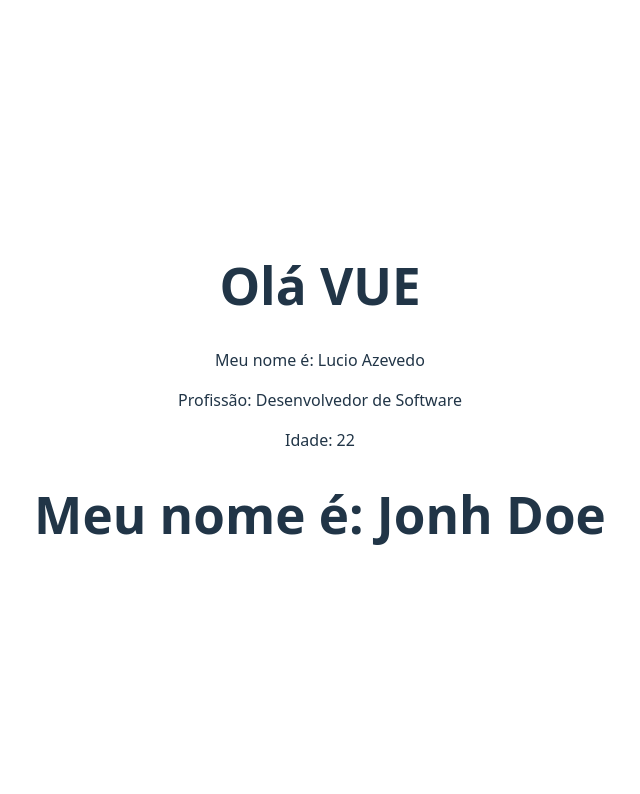
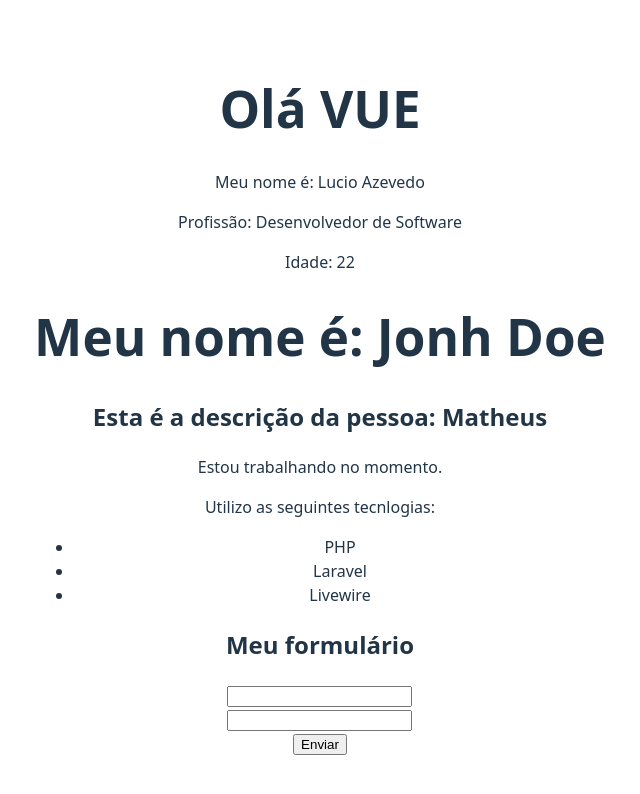
Before and after one commit to Lucio-Gabriel/Vue-Course, a Vue app: page / in a window 1280 px wide. Shown: the top 794 px of the page, without its empty margins (320-960 px from the left). Built offline with nearby package versions, Linux system fonts and the light colour scheme.

Commit message:
Components

```diff
--- a/src/App.vue
+++ b/src/App.vue
@@ -1,17 +1,20 @@
 <template>
   <FirstComponent />
   <LifeCycle />
+  <Person />
 </template>
 
 <script>
   import FirstComponent from './components/FirstComponent.vue';
   import LifeCycle from './components/LifeCycle.vue';
+  import Person from './components/Person.vue';
 
   export default {
     name: 'App',
     components: {
       FirstComponent,
-      LifeCycle
+      LifeCycle,
+      Person
     }
   }
 </script>
--- /dev/null
+++ b/src/components/Form.vue
@@ -0,0 +1,30 @@
+<template>
+    <div>
+        <h2>Meu formulário</h2>
+
+        <form action="">
+            <div>
+                <InputText />
+            </div>
+            <div>
+                <InputText />
+            </div>
+            <div>
+                <Submit />
+            </div>
+        </form>
+    </div>
+</template>
+
+<script>
+    import InputText from './form/InputText.vue';
+    import Submit from './form/Submit.vue';
+
+    export default {
+        name: "Form",
+        components: {
+            InputText,
+            Submit
+        }
+    }
+</script>
--- /dev/null
+++ b/src/components/Information.vue
@@ -0,0 +1,17 @@
+<template>
+    <div>
+        <p>Estou trabalhando no momento.</p>
+        <p>Utilizo as seguintes tecnlogias:</p>
+        <ul>
+            <li>PHP</li>
+            <li>Laravel</li>
+            <li>Livewire</li>
+        </ul>
+    </div>
+</template>
+
+<script>
+    export default {
+        name: "Information"
+    }
+</script>
--- /dev/null
+++ b/src/components/Person.vue
@@ -0,0 +1,25 @@
+<template>
+    <div>
+        <h2>Esta é a descrição da pessoa: {{ name }}</h2>
+        <information />
+        <Form />
+    </div>
+</template>
+
+<script>
+    import Information from './Information.vue';
+    import Form from './Form.vue';
+
+    export default {
+        name: "Pessoa",
+        components: {
+            Information,
+            Form
+        },
+        data() {
+            return {
+                name: "Matheus"
+            }
+        }
+    }
+</script>
--- /dev/null
+++ b/src/components/form/InputText.vue
@@ -0,0 +1,9 @@
+<template>
+    <input type="text">
+</template>
+
+<script>
+    export default {
+        name: "InputText"
+    }
+</script>
--- /dev/null
+++ b/src/components/form/Submit.vue
@@ -0,0 +1,9 @@
+<template>
+     <input type="submit" value="Enviar">
+</template>
+
+<script>
+    export default {
+        name: "Submit"
+    }
+</script>
```
